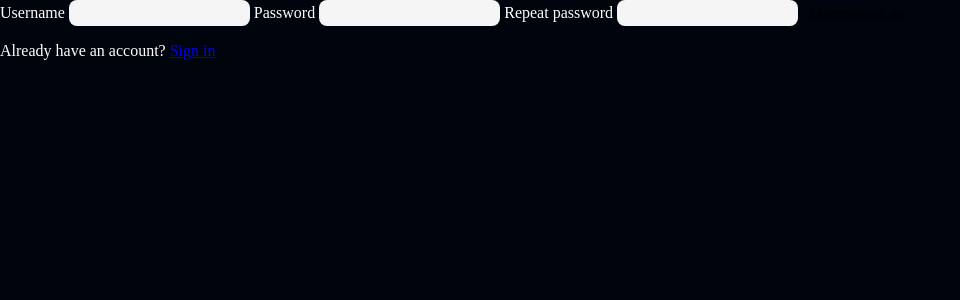
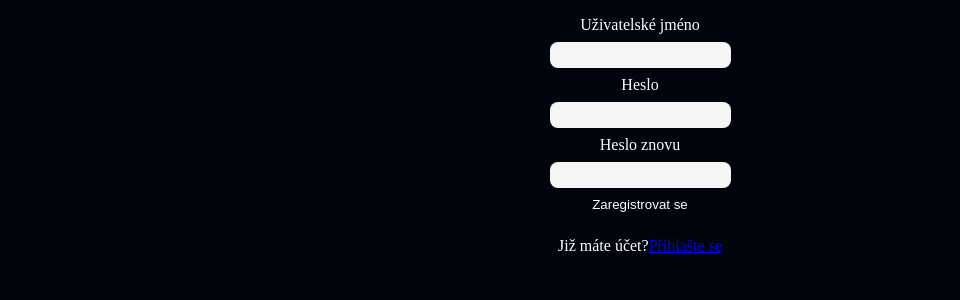
Before and after one commit to DrakulaD3a/SkyBuy, a PHP site: page /register.php in a window 1280 px wide. Shown: the top 300 px of the page, without its empty margins (0-960 px from the left). Run offline with PHP 8.4, Linux system fonts and the light colour scheme.

Commit message:
Basic styling

```diff
--- a/register.php
+++ b/register.php
@@ -10,26 +10,28 @@ if (!empty($_SESSION["user"])) {
 <html lang="cs">
 	<head>
 		<meta charset="UTF-8"/>
-		<title>Bazoš</title>
+		<title>Bazoš - registrace</title>
 		<link rel="stylesheet" type="text/css" href="stylesheet.css" />
 	</head>
 	<body>
 
-		<form method="post" action="create_user.php" >
+		<main class="padding-1" >
+			<form method="post" action="create_user.php" class="flex direction-column align-items justify-content gap-half" >
 
-			<label for="username" >Username</label>
-			<input name="username" id="username" required />
+				<label for="username" >Uživatelské jméno</label>
+				<input name="username" id="username" required />
 
-			<label for="password" >Password</label>
-			<input type="password" name="password" id="password" required />
+				<label for="password" >Heslo</label>
+				<input type="password" name="password" id="password" required />
 
-			<label for="password" >Repeat password</label>
-			<input type="password" name="password-repeat" id="password-repeat" required />
+				<label for="password" >Heslo znovu</label>
+				<input type="password" name="password-repeat" id="password-repeat" required />
 
-			<button type="submit" id="submit" >Zaregistrovat se</button>
-			<p>Already have an account? <a href="login.php" >Sign in</a></p>
+				<button type="submit" id="submit" >Zaregistrovat se</button>
+				<p>Již máte účet?<a href="login.php" >Přihlašte se</a></p>
 
-		</form>
+			</form>
+		</main>
 
 	</body>
 </html>
--- a/stylesheet.css
+++ b/stylesheet.css
@@ -25,7 +25,17 @@ button {
 	background-color: transparent;
 	cursor: pointer;
 	border-radius: 0.5rem;
+	color: white;
 }
+
+:root {
+	--color-black: #00040d;
+	--color-dark-blue: #3850ba;
+	--color-light-blue: #adddf5;
+	--color-white: #ffffff;
+}
+
+/* ============================================================= */
 
 #main-body {
 	display: grid;
@@ -51,13 +61,6 @@ button {
 }
 
 /* ============================================================= */
-
-:root {
-	--color-black: #00040d;
-	--color-dark-blue: #3850ba;
-	--color-light-blue: #adddf5;
-	--color-white: #ffffff;
-}
 
 .bg-black {
 	background-color: var(--color-black);
```
Also changed, not shown: add.php (+12 -2 lines), login.php (+11 -9 lines).
